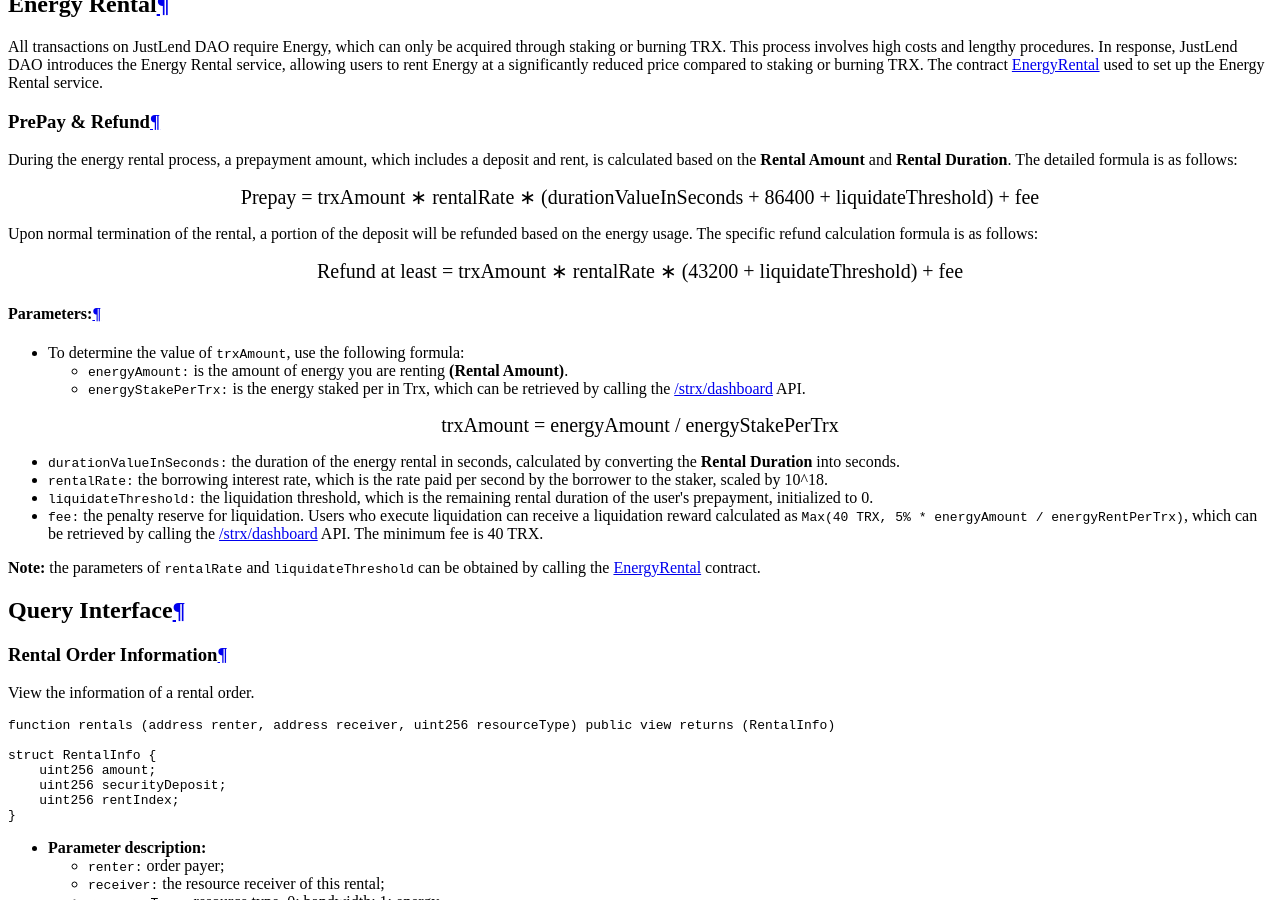
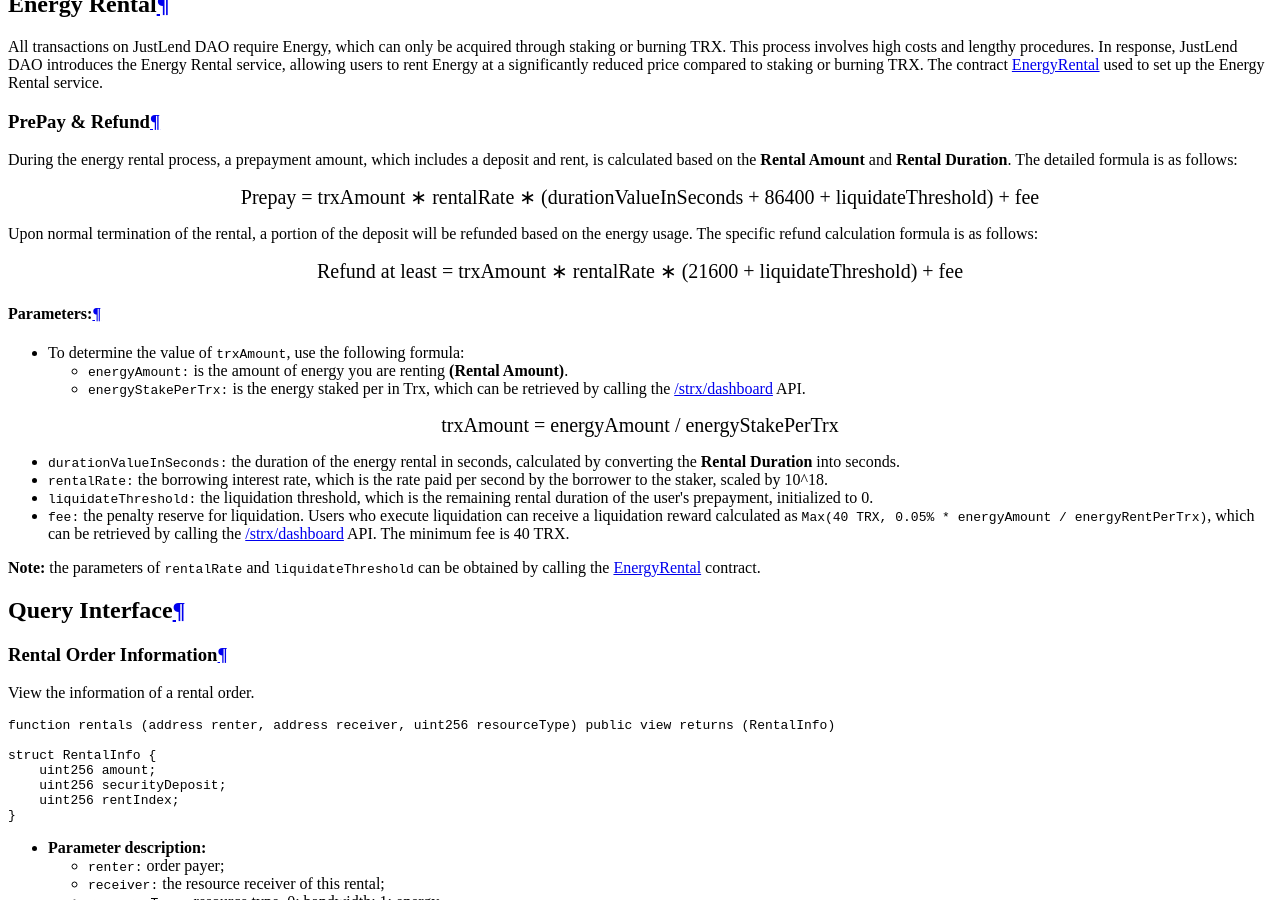
Before and after one commit to justlend/justlend-docs, an MkDocs documentation site: the page built from docs/developers/energy_rental.md, in a window 1280 px wide and 900 px high, scrolled down 7381 px. Built offline with MkDocs 1.6.1 and Material for MkDocs 9.7.7, drawn with Linux system fonts in a browser that asks for light colours.

Commit message:
Update energy_rental.md

```diff
--- a/docs/developers/energy_rental.md
+++ b/docs/developers/energy_rental.md
@@ -16,7 +16,7 @@
 Upon normal termination of the rental, a portion of the deposit will be refunded based on the energy usage. The specific refund calculation formula is as follows:
 
 <div style="text-align: center; font-size: 20px;">
-    Refund at least = trxAmount ∗ rentalRate ∗ (43200 + liquidateThreshold) + fee
+    Refund at least = trxAmount ∗ rentalRate ∗ (21600 + liquidateThreshold) + fee
 </div>
 
 #### **Parameters:**
@@ -32,7 +32,7 @@
 * `durationValueInSeconds:` the duration of the energy rental in seconds, calculated by converting the **Rental Duration** into seconds.
 * `rentalRate:` the borrowing interest rate, which is the rate paid per second by the borrower to the staker, scaled by 10^18.
 * `liquidateThreshold:` the liquidation threshold, which is the remaining rental duration of the user's prepayment, initialized to 0.
-* `fee:` the penalty reserve for liquidation. Users who execute liquidation can receive a liquidation reward calculated as `Max(40 TRX, 5% * energyAmount / energyRentPerTrx)`, which can be retrieved by calling the [/strx/dashboard](https://labc.ablesdxd.link/strx/dashboard) API. The minimum fee is 40 TRX.
+* `fee:` the penalty reserve for liquidation. Users who execute liquidation can receive a liquidation reward calculated as `Max(40 TRX, 0.05% * energyAmount / energyRentPerTrx)`, which can be retrieved by calling the [/strx/dashboard](https://labc.ablesdxd.link/strx/dashboard) API. The minimum fee is 40 TRX.
 
 **Note:** the parameters of `rentalRate` and `liquidateThreshold` can be obtained by calling the [EnergyRental](https://tronscan.io/#/contract/TU2MJ5Veik1LRAgjeSzEdvmDYx7mefJZvd) contract.
 
```
